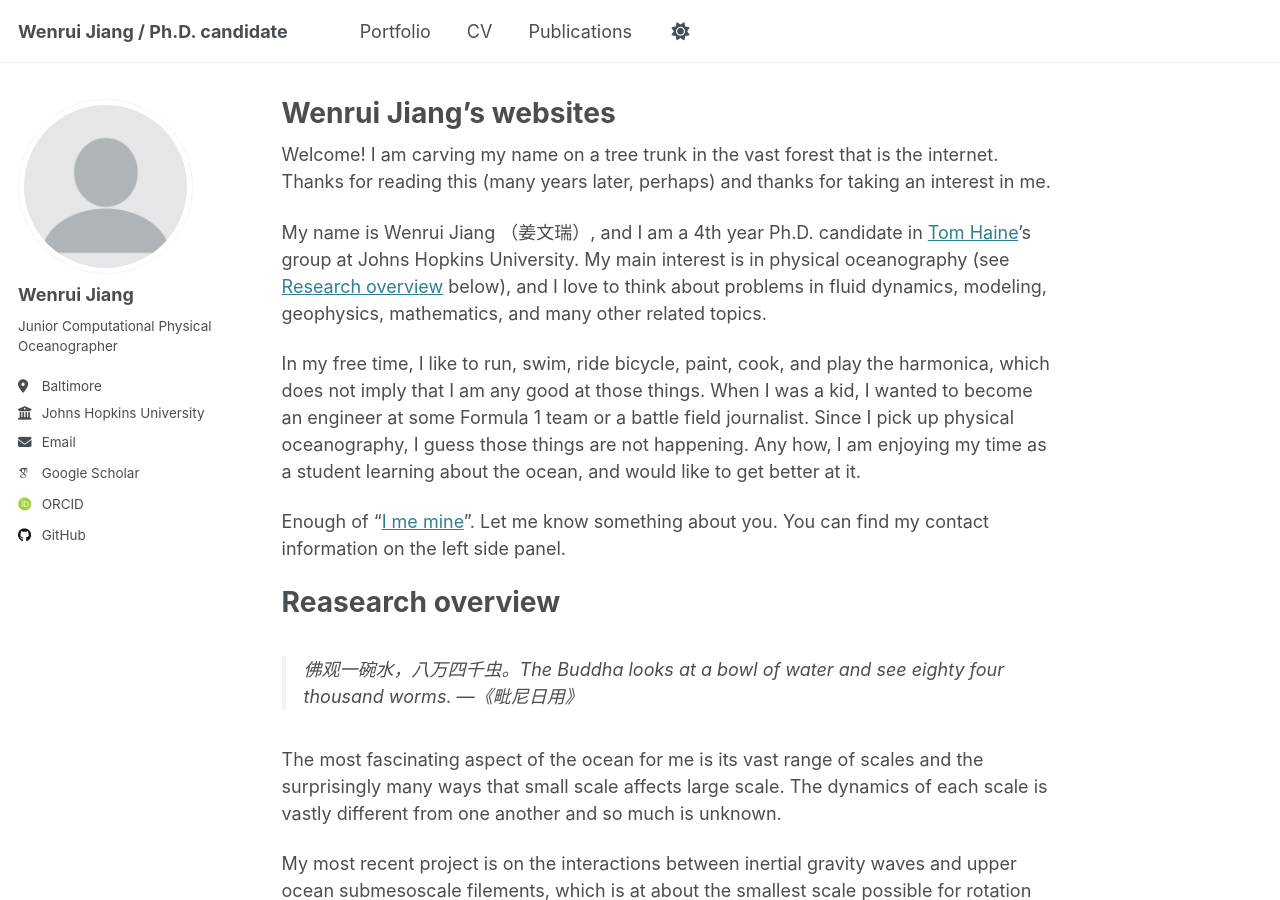
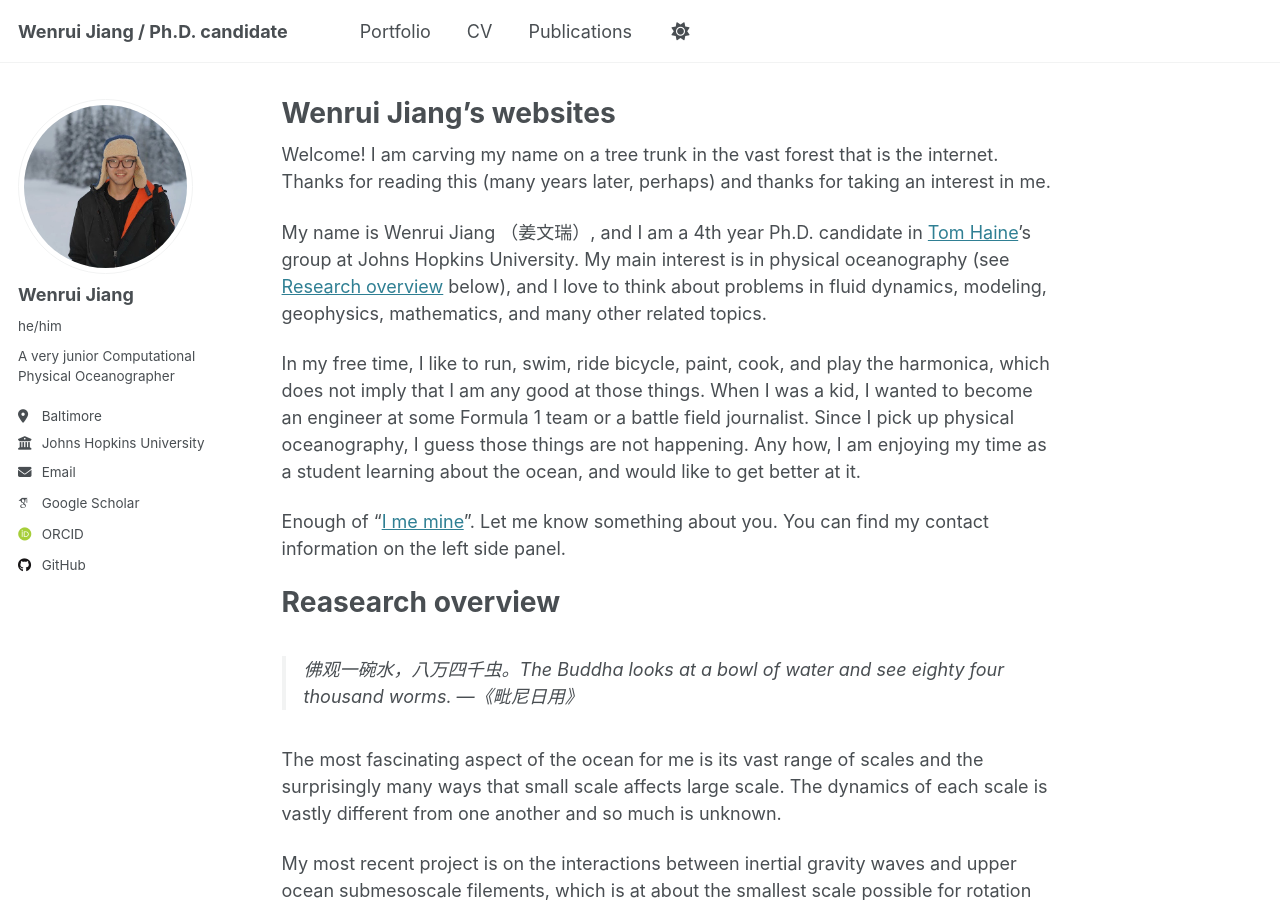
Before and after one commit to wenruijiang1/wenruijiang1.github.io, a Jekyll site: the page built from _pages/about.md, in a window 1280 px wide and 900 px high. Built offline with Jekyll 4.4.1, drawn with Linux system fonts in a browser that asks for light colours; some web fonts are replaced.

```diff
--- a/_config.yml
+++ b/_config.yml
@@ -22,10 +22,10 @@ repository               : "wenruijiang1/wenruijiang1.github.io"
 #               Additional customization can be done by editing /_includes/author-profile.html
 author:
   # Biographic information
-  avatar           : "profile.png"
+  avatar           : "head.jpg"
   name             : "Wenrui Jiang"
-  pronouns         : # example: "she/her"
-  bio              : "Junior Computational Physical Oceanographer"
+  pronouns         : "he/him"
+  bio              : "A very junior Computational Physical Oceanographer"
   location         : "Baltimore"
   employer         : "Johns Hopkins University"
   uri              : # URL
@@ -35,7 +35,7 @@ author:
   arxiv            : # URL - Update with the correct link to your profile
   googlescholar    : "https://scholar.google.com/citations?user=3OsLZ8YAAAAJ&hl=zh-CN"
   impactstory      : # URL
-  orcid            : "https://orcid.org/my-orcid?orcid=0009-0000-7319-9469"
+  orcid            : "https://orcid.org/0009-0000-7319-9469"
   semantic         : # URL
   pubmed           : # URL
   researchgate     : # URL
```
Also changed, not shown: images/head.jpg (added).
